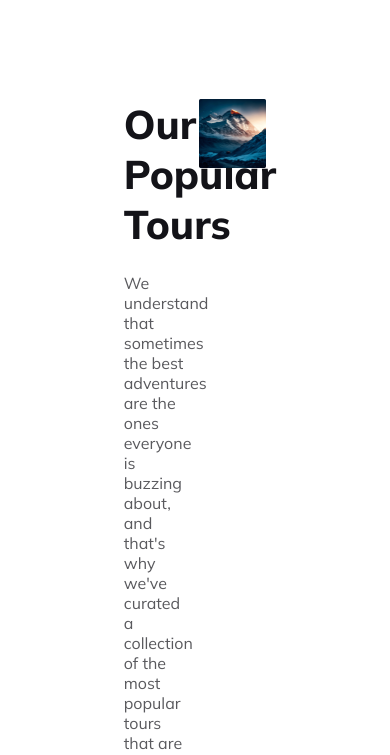
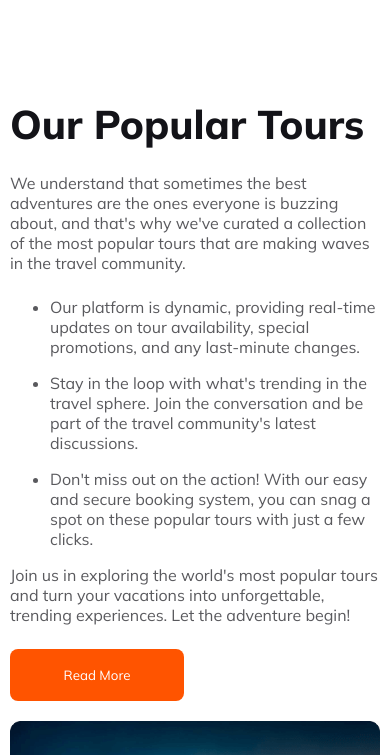
Before and after one commit to lilycm/travel, a plain HTML site: page index.html in a window 390 px wide. Shown: the part 780-1535 px from the top of the page. Drawn offline with Linux system fonts and the light colour scheme.

Commit message:
complete popular tour section

```diff
--- a/index.html
+++ b/index.html
@@ -81,13 +81,13 @@
             <div class="tour-description">
                 <h2 class="common-tilte">Our Popular Tours</h2>
                 <p class="common-description">We understand that sometimes the best adventures are the ones everyone is buzzing about, and that's why we've curated a collection of the most popular tours that are making waves in the travel community.
-                    <ul>
-                        <li class="common-description">Our platform is dynamic, providing real-time updates on tour availability, special promotions, and any last-minute changes.</li>
-                        <li class="common-description">Stay in the loop with what's trending in the travel sphere. Join the conversation and be part of the travel community's latest discussions.</li>
-                        <li class="common-description"> Don't miss out on the action! With our easy and secure booking system, you can snag a spot on these popular tours with just a few clicks.</li>
-                    </ul>
                 </p>
-                <p class="common-description">Join us in exploring the world's most popular tours and turn your vacations into unforgettable, trending experiences. Let the adventure begin!</p>
+                <ul>
+                    <li class="common-description">Our platform is dynamic, providing real-time updates on tour availability, special promotions, and any last-minute changes.</li>
+                    <li class="common-description">Stay in the loop with what's trending in the travel sphere. Join the conversation and be part of the travel community's latest discussions.</li>
+                    <li class="common-description"> Don't miss out on the action! With our easy and secure booking system, you can snag a spot on these popular tours with just a few clicks.</li>
+                </ul>
+                <p class="common-description para">Join us in exploring the world's most popular tours and turn your vacations into unforgettable, trending experiences. Let the adventure begin!</p>
                 <div class="btn-primary"><button>Read More</button></div>
             </div>
             <div class="tour-img">
--- a/style/style.css
+++ b/style/style.css
@@ -147,12 +147,14 @@ select{
 .popular-tour{
     display: flex;
     justify-content: space-around;
+    align-items: center;
 }
 .tour-description{
     width: 45%;
 }
 .tour-description p{
     padding-bottom: 24px;
+    padding-top: 0px;
 }
 
 .tour-description ul{
@@ -169,6 +171,7 @@ select{
 
 .tour-img img{
     width: 100%;
+    object-fit: cover;
 }
 /* popular tour section end */
 
@@ -182,6 +185,9 @@ select{
 /* media query for small device start */
 
 @media screen and (max-width: 600px) {
+    main{
+        margin: 0 10px;
+    }
     .header nav{
         display: none;
     }
@@ -207,4 +213,15 @@ select{
     .header-banner .travel-form{
         padding-bottom: 30px;
     }
+
+    .popular-tour{
+        flex-direction: column;
+    }
+    .tour-description{
+        width: 100%;
+    }
+    .tour-img{
+        width: 100%;
+        margin-top: 20px;
+    }
 }
```
